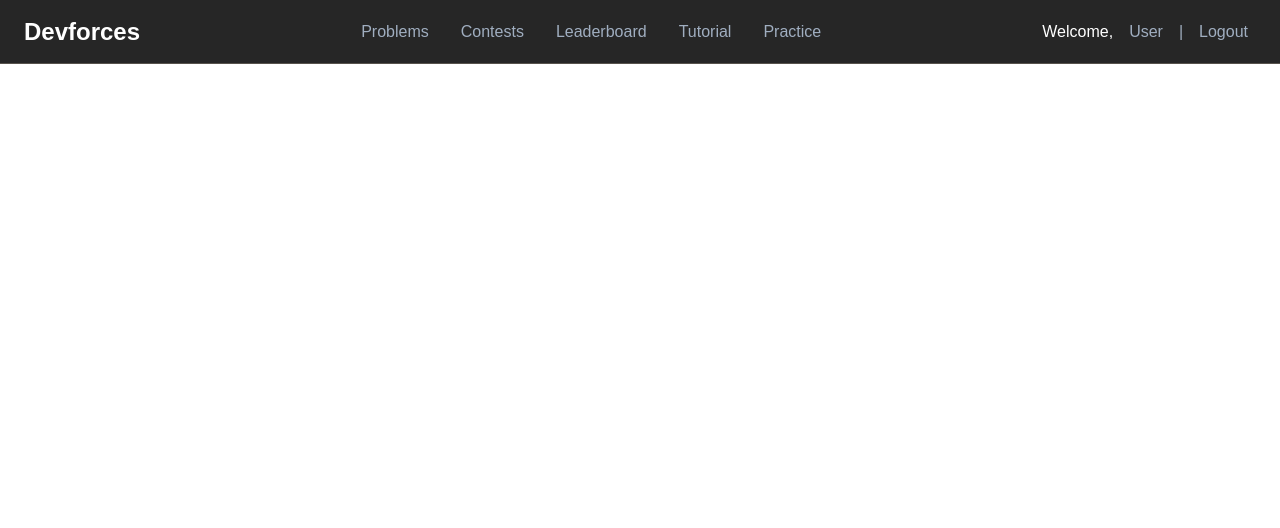
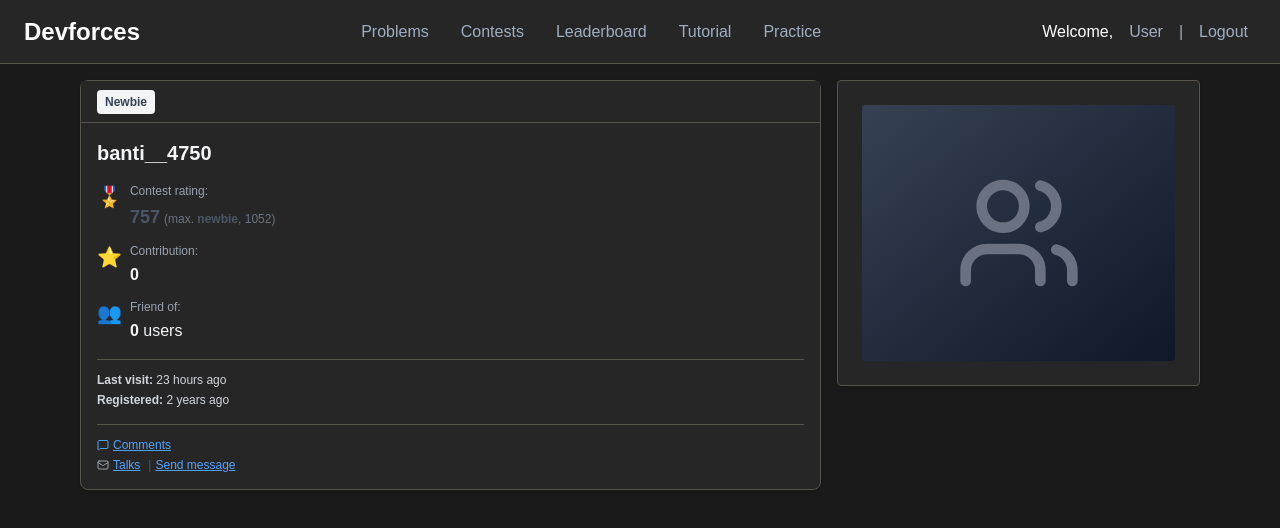
Before and after one commit to Banti4750/devforces-frontend, a React (Vite) app: page /profile in a window 1280 px wide. Shown: the top 528 px of the page. Built offline with nearby package versions, Linux system fonts and the light colour scheme; sample sign-in values are in the browser's storage.

Commit message:
added profile page

```diff
--- a/src/App.jsx
+++ b/src/App.jsx
@@ -9,6 +9,7 @@ import ContestList from './pages/contest/ContestList';
 import ContestPageByID from './pages/contestpage/ContestPageByID';
 import LeaderBoard from './pages/leaderboard/LeaderBoard';
 import Footer from './dashboard/Footer';
+import ProfilePage from './pages/profilepage/ProfilePage';
 
 function App() {
   const location = useLocation();
@@ -37,6 +38,7 @@ function App() {
         <Route path="/contest/:id" element={<ContestPageByID />} />
         <Route path='/contest' element={<ContestList />} />
         <Route path='/leaderboard' element={<LeaderBoard />} />
+        <Route path='/profile' element={<ProfilePage />} />
       </Routes>
       {showFooter && <Footer />}
       <ToastContainer position="bottom-right" autoClose={3000} hideProgressBar={false}
--- a/src/components/Header.jsx
+++ b/src/components/Header.jsx
@@ -1,4 +1,3 @@
-import React from 'react'
 import { useAuth } from '../provider/AuthProvider'
 import { toast } from 'react-toastify';
 import { Link, useLocation, useNavigate } from 'react-router-dom';
@@ -69,6 +68,7 @@ const Header = () => {
                             </span>
                             <button
                                 className='text-leetcode-dark-muted hover:text-leetcode-dark-text transition-colors duration-200 px-2 py-1 rounded hover:bg-stone-700'
+                                onClick={() => navigate('/profile')}
                             >
                                 {user.name || "User"}
                             </button>
--- /dev/null
+++ b/src/pages/profilepage/ProfilePage.jsx
@@ -0,0 +1,156 @@
+import React from 'react';
+import { MessageSquare, Mail, Star, Users } from 'lucide-react';
+
+const ProfilePage = () => {
+    const userData = {
+        user: {
+            id: "68ce58d6c7ef7c7e48539051",
+            email: "bantikumar6203818460@gmail.com",
+            name: "Banti Kumar",
+            username: "banti__4750",
+            maxRank: "newbie",
+            maxRating: 1052,
+            currentRank: "newbie",
+            currentRating: 757,
+            contribution: 0,
+            friendCount: 0,
+            lastVisit: "23 hours ago",
+            profilePic: null,
+            isVerified: false,
+            country: null,
+            organization: null,
+            joinedAt: "2025-09-20T07:33:42.181Z"
+        },
+        joinedAtFormatted: "2 years ago"
+    };
+
+    const getRankColor = (rank) => {
+        if (!rank) return 'text-gray-500';
+        const rankLower = rank.toLowerCase();
+        if (rankLower === 'newbie') return 'text-gray-600';
+        if (rankLower === 'pupil') return 'text-green-600';
+        if (rankLower === 'specialist') return 'text-cyan-600';
+        if (rankLower === 'expert') return 'text-blue-600';
+        if (rankLower.includes('master')) return 'text-orange-600';
+        if (rankLower.includes('grandmaster')) return 'text-red-600';
+        return 'text-gray-500';
+    };
+
+    const getRankBadgeColor = (rank) => {
+        if (!rank) return 'bg-gray-100 text-gray-700';
+        const rankLower = rank.toLowerCase();
+        if (rankLower === 'newbie') return 'bg-gray-100 text-gray-700';
+        if (rankLower === 'pupil') return 'bg-green-100 text-green-700';
+        if (rankLower === 'specialist') return 'bg-cyan-100 text-cyan-700';
+        if (rankLower === 'expert') return 'bg-blue-100 text-blue-700';
+        return 'bg-gray-100 text-gray-700';
+    };
+
+    return (
+        <div className="min-h-screen bg-leetcode-dark-background">
+            <div className="max-w-6xl mx-auto p-4">
+                <div className="grid grid-cols-1 lg:grid-cols-3 gap-4">
+                    {/* Left Column - Profile Info */}
+                    <div className="lg:col-span-2">
+                        <div className="bg-leetcode-dark-sidebar border border-stone-600 rounded-lg shadow-sm">
+                            {/* Header with rank badge */}
+                            <div className="bg-leetcode-dark-sidebar px-4 py-2 border-b border-stone-600">
+                                <span className={`inline-block px-2 py-1 rounded text-xs font-semibold ${getRankBadgeColor(userData.user.currentRank)}`}>
+                                    {userData.user.currentRank ? userData.user.currentRank.charAt(0).toUpperCase() + userData.user.currentRank.slice(1) : 'Unrated'}
+                                </span>
+                            </div>
+
+                            {/* Profile content */}
+                            <div className="p-4">
+                                <h1 className="text-xl font-bold text-gray-100 mb-4">
+                                    {userData.user.username}
+                                </h1>
+
+                                {/* Contest Rating */}
+                                <div className="flex items-start mb-3">
+                                    <div className="text-xl mr-2">🎖️</div>
+                                    <div className="flex-1">
+                                        <div className="text-xs text-gray-400 mb-1">Contest rating:</div>
+                                        <div>
+                                            <span className={`text-lg font-bold ${getRankColor(userData.user.currentRank)}`}>
+                                                {userData.user.currentRating}
+                                            </span>
+                                            <span className="text-xs text-gray-500 ml-1">
+                                                (max. <span className={`font-semibold ${getRankColor(userData.user.maxRank)}`}>{userData.user.maxRank}</span>, {userData.user.maxRating})
+                                            </span>
+                                        </div>
+                                    </div>
+                                </div>
+
+                                {/* Contribution */}
+                                <div className="flex items-start mb-3">
+                                    <div className="text-xl mr-2">⭐</div>
+                                    <div className="flex-1">
+                                        <div className="text-xs text-gray-400 mb-1">Contribution:</div>
+                                        <div className="text-base font-semibold text-gray-100">{userData.user.contribution}</div>
+                                    </div>
+                                </div>
+
+                                {/* Friend of */}
+                                <div className="flex items-start mb-4">
+                                    <div className="text-xl mr-2">👥</div>
+                                    <div className="flex-1">
+                                        <div className="text-xs text-gray-400 mb-1">Friend of:</div>
+                                        <div className="text-base text-gray-100">
+                                            <span className="font-semibold">{userData.user.friendCount}</span> users
+                                        </div>
+                                    </div>
+                                </div>
+
+                                {/* Last visit and Registered */}
+                                <div className="space-y-1 mb-4 text-xs text-gray-300 border-t border-stone-600 pt-3">
+                                    <div>
+                                        <span className="font-semibold">Last visit:</span> {userData.user.lastVisit}
+                                    </div>
+                                    <div>
+                                        <span className="font-semibold">Registered:</span> {userData.joinedAtFormatted}
+                                    </div>
+                                </div>
+
+                                {/* Actions */}
+                                <div className="space-y-1 border-t border-stone-600 pt-3">
+                                    <div className="flex items-center">
+                                        <MessageSquare className="w-3 h-3 mr-1 text-blue-400" />
+                                        <a href="#" className="text-xs text-blue-400 hover:text-blue-300 underline">Comments</a>
+                                    </div>
+                                    <div className="flex items-center text-xs">
+                                        <Mail className="w-3 h-3 mr-1 text-gray-400" />
+                                        <a href="#" className="text-blue-400 hover:text-blue-300 underline mr-1">Talks</a>
+                                        <span className="text-gray-600 mx-1">|</span>
+                                        <a href="#" className="text-blue-400 hover:text-blue-300 underline">Send message</a>
+                                    </div>
+                                </div>
+                            </div>
+                        </div>
+                    </div>
+
+                    {/* Right Column - Profile Picture */}
+                    <div className="lg:col-span-1">
+                        <div className="bg-leetcode-dark-sidebar border border-stone-600 rounded shadow-sm p-6">
+                            <div className="flex items-center justify-center h-64 bg-gradient-to-br from-gray-700 to-gray-900 rounded">
+                                {userData.user.profilePic ? (
+                                    <img
+                                        src={userData.user.profilePic}
+                                        alt="Profile"
+                                        className="max-w-full max-h-full object-contain"
+                                    />
+                                ) : (
+                                    <div className="text-gray-500">
+                                        <Users className="w-32 h-32" />
+                                    </div>
+                                )}
+                            </div>
+                        </div>
+                    </div>
+                </div>
+            </div>
+        </div>
+    );
+}
+
+export default ProfilePage;
```
